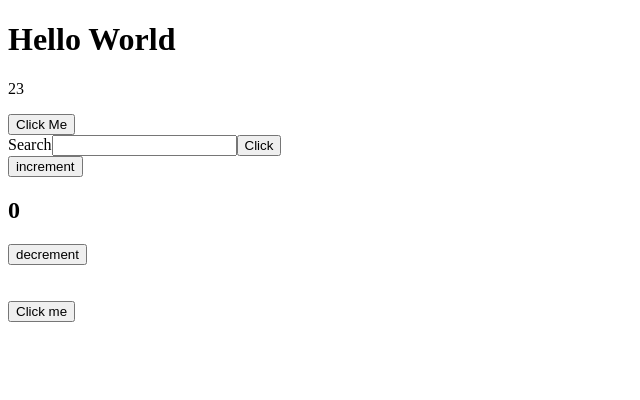
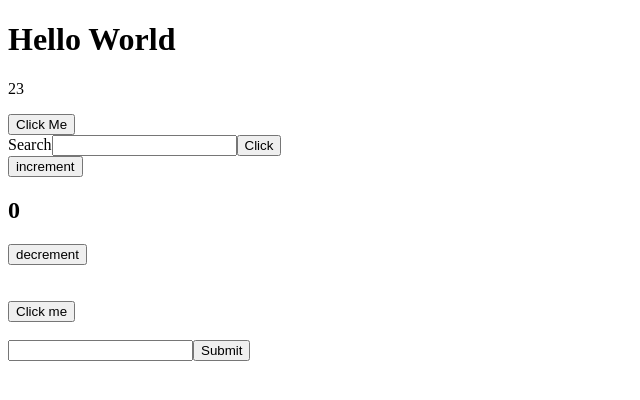
Before and after one commit to Ahmad-khan-1/Typescript-project, a React (Vite) app in the folder React_Typescript_practice/: page / in a window 1280 px wide. Shown: the top 400 px of the page, without its empty margins (0-640 px from the left). Built offline with nearby package versions, Linux system fonts and the light colour scheme.

Commit message:
Event Typing in typescript with react

```diff
--- a/React_Typescript_practice/src/App.tsx
+++ b/React_Typescript_practice/src/App.tsx
@@ -1,4 +1,5 @@
 import Counter from "./components/CounterApp";
+import EventTyping from "./components/EventTyping";
 import ClickaButton from "./components/General";
 import Header from "./components/Header";
 import HeroSection from "./components/HeroSection";
@@ -21,6 +22,9 @@ const App = () => {
       <br />
       <br />
       <ClickaButton text="Click me" onClick={() => alert("this is me ")} />
+      <br />
+      <br />
+      <EventTyping />
     </div>
   );
 };
--- /dev/null
+++ b/React_Typescript_practice/src/components/EventTyping.tsx
@@ -0,0 +1,25 @@
+import { useState } from "react";
+
+const EventTyping = () => {
+  const [name, setName] = useState("");
+
+  const handleChange = (event: React.ChangeEvent<HTMLInputElement>) => {
+    setName(event.target.value);
+  };
+
+  const handleSubmit = (event: React.FormEvent<HTMLFormElement>) => {
+    event.preventDefault();
+
+    console.log(name);
+  };
+
+  return (
+    <form onSubmit={handleSubmit}>
+      <input type="text" value={name} onChange={handleChange} />
+
+      <button type="submit">Submit</button>
+    </form>
+  );
+};
+
+export default EventTyping;
```
